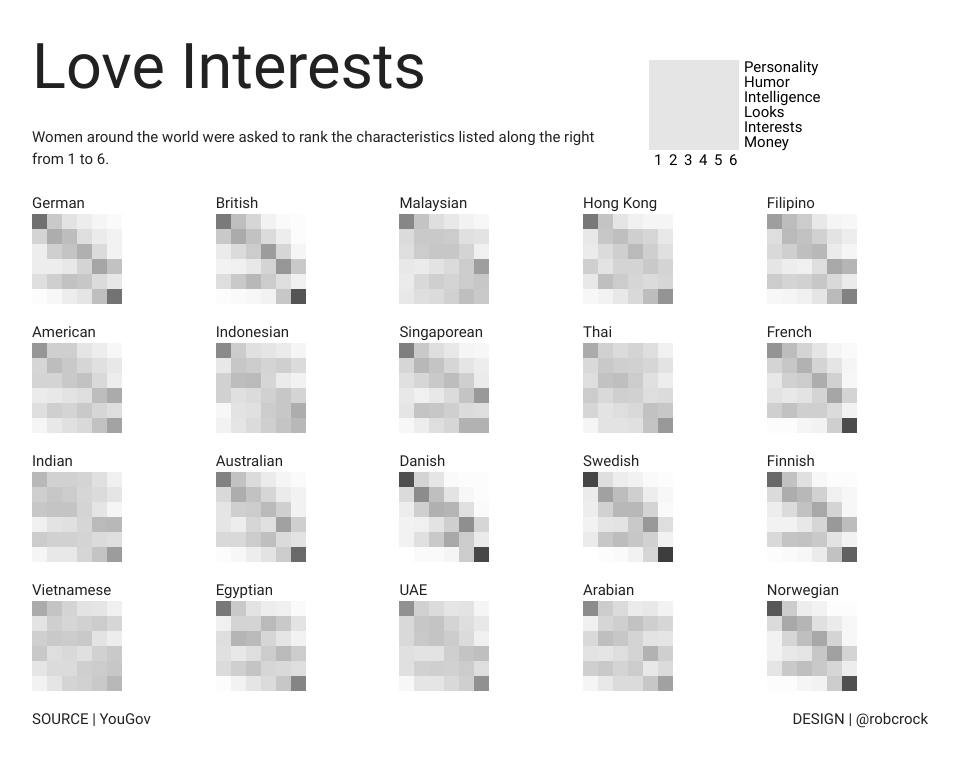
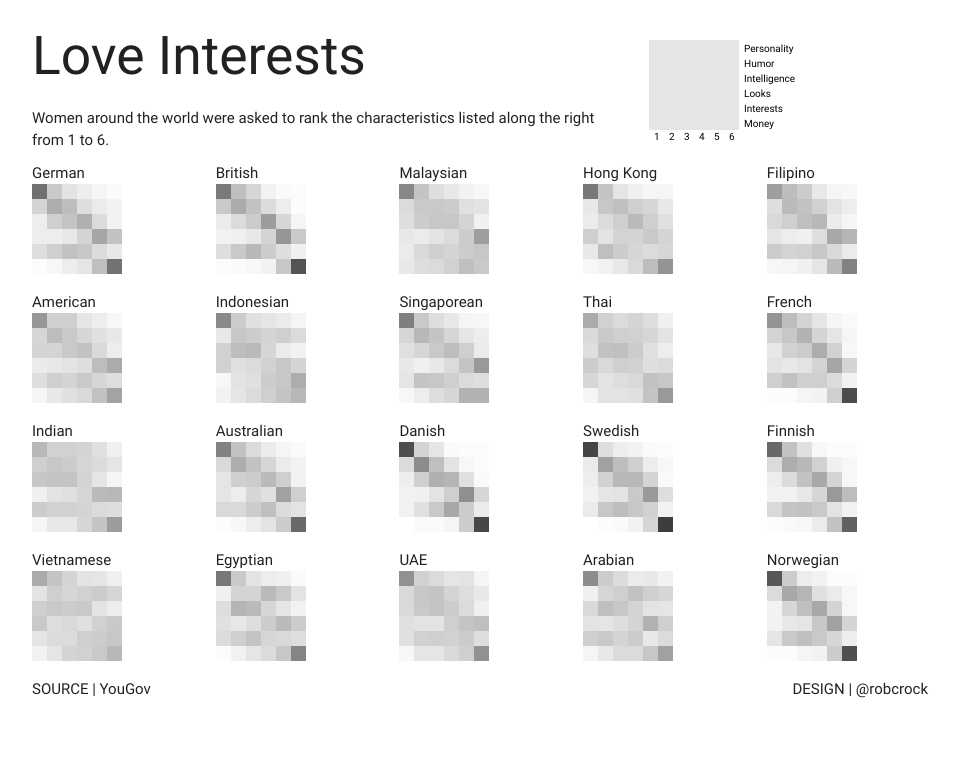
Before and after one commit to robcrock/2018W02_makeover_monday, a plain HTML site: page index.html in a window 1280 px wide. Shown: the whole page, without its empty margins (160-1119 px from the left). Drawn offline with nearby package versions, Linux system fonts and the light colour scheme.

Commit message:
Now we're ready for 100%.

```diff
--- a/index.html
+++ b/index.html
@@ -14,11 +14,11 @@
 
     <div class="row">
       <div class="col s8">
-        <h1>Love Interests</h1>
+        <h2>Love Interests</h1>
         <div>Women around the world were asked to rank the characteristics listed along the right from 1 to 6.</div>
       </div>
       <div class="col s4">
-        <svg class="key" height="175px" width="180px"></svg>
+        <svg class="key" height="140px" width="180px"></svg>
       </div>
     </div>
 
--- a/script.js
+++ b/script.js
@@ -89,7 +89,7 @@ function createAdjacencyMatrix(
 
   d3.select(".key")
     .append("g")
-    .attr('transform', 'translate(5, 60)')
+    .attr('transform', 'translate(5, 40)')
     .selectAll("rect").data(keyMatrix).enter()
     .append("rect")
     .attr("class", "key")
@@ -101,22 +101,24 @@ function createAdjacencyMatrix(
 
   d3.select(".key")
     .append('g')
-      .attr('transform', 'translate(100, 72)')
+      .attr('transform', 'translate(100, 52)')
     .selectAll('text').data(characteristics).enter()
     .append('text')
       .attr('y', (d, i) => i * 15)
       .text(d => d)
       .style('text-anchor', 'start')
-      .style('font-family', 'Roboto');
+      .style('font-family', 'Roboto')
+      .style('font-size', '10px');
 
   d3.select(".key")
     .append('g')
-    .attr('transform', 'translate(10,165)')
+    .attr('transform', 'translate(10,140)')
     .selectAll('text').data(rank).enter()
     .append('text')
     .attr('x', (d, i) => i * 15)
     .text(d => d)
-    .style('font-family', 'Roboto');
+    .style('font-family', 'Roboto')
+    .style('font-size', '10px');
 
   // GERMAN
   var germanHash = {};
```
